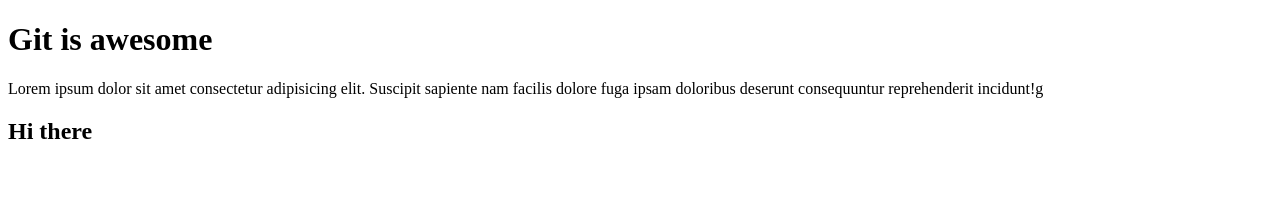
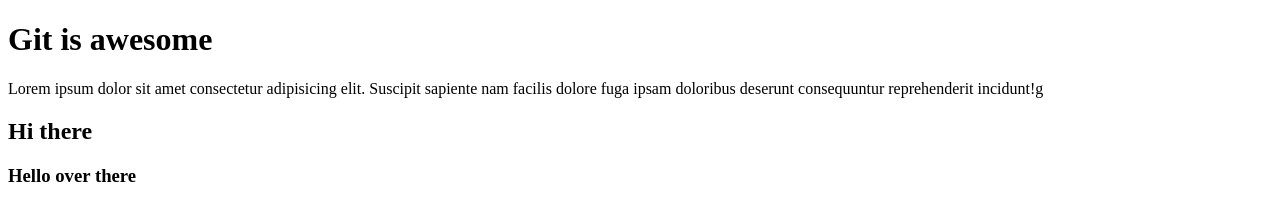
Before and after one commit to dkrumholz/gitProjectFirst, a plain HTML site: page index.html in a window 1280 px wide. Drawn offline with Linux system fonts and the light colour scheme.

Commit message:
Added h3

```diff
--- a/index.html
+++ b/index.html
@@ -9,5 +9,6 @@
    <h1>Git is awesome</h1>
    <p>Lorem ipsum dolor sit amet consectetur adipisicing elit. Suscipit sapiente nam facilis dolore fuga ipsam doloribus deserunt consequuntur reprehenderit incidunt!g</p>
    <h2>Hi there</h2>
+   <h3>Hello over there</h3>
 </body>
 </html>
```
